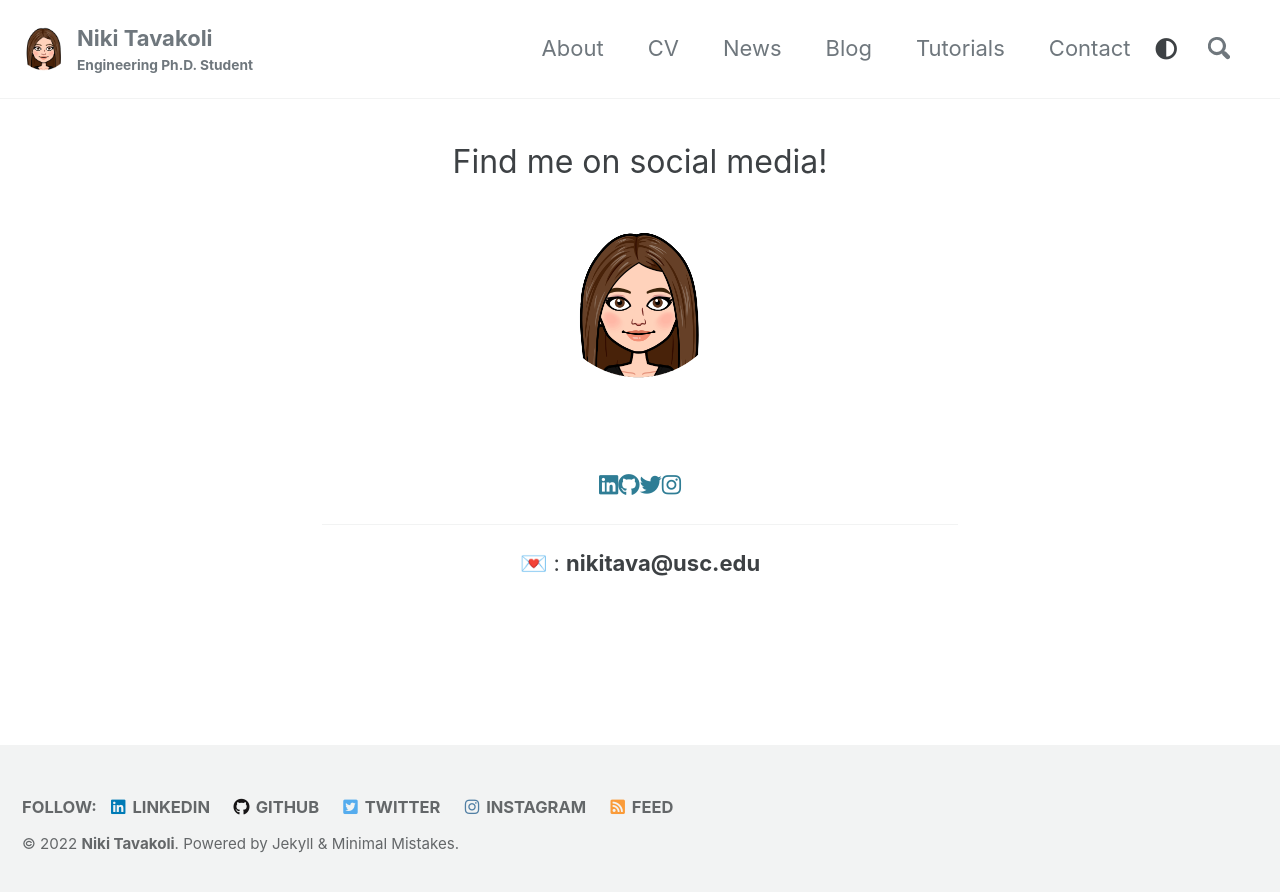
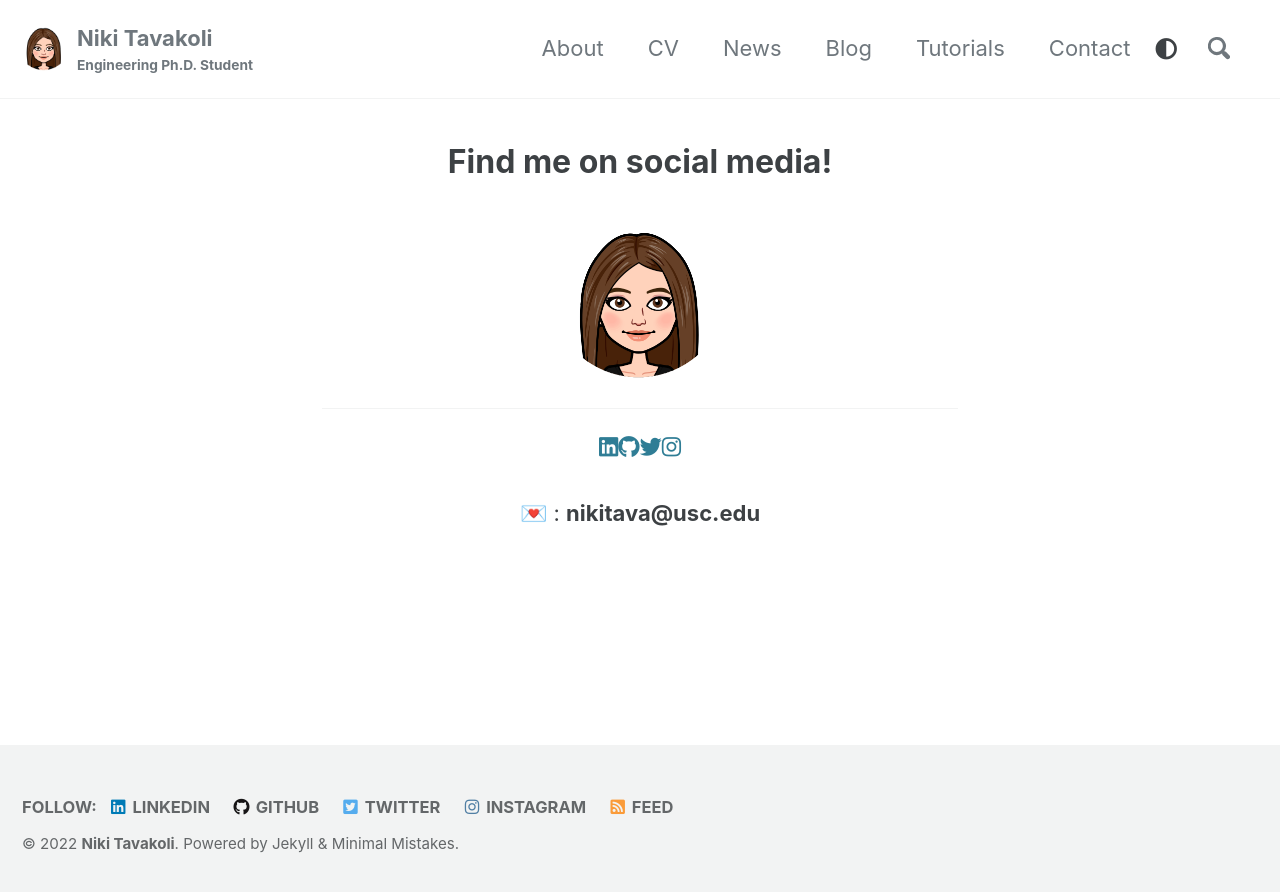
Before and after one commit to nikitavakoli/nikitavakoli.github.io, a Jekyll site: the page built from _pages/contact.md, in a window 1280 px wide. Shown: the top 892 px of the page. Built offline with Jekyll 4.4.1, drawn with Linux system fonts in a browser that asks for light colours; cached includes are drawn as plain includes; nearby versions of some CDN libraries; a style sheet for code colours, icons or effects is not loaded.

Commit message:
final change

```diff
--- a/_pages/contact.md
+++ b/_pages/contact.md
@@ -5,11 +5,11 @@ author_profile: false
 ---
 
 <center>
-      <font size="+3">Find me on social media!</font> <br>
+      <b><font size="+3">Find me on social media!</font> </b> <br>
       <img src="/images/avatar.png" alt="home_logo" width="200" height="200">
 </center>
 
-<br>
+<hr>
 
 <header>
     <link rel="stylesheet" type="text/css" href="https://cdn.jsdelivr.net/gh/vaakash/socializer@2f749eb/css/socializer.min.css">
@@ -22,7 +22,7 @@ author_profile: false
     <div class="socializer a sr-64px sr-squircle sr-rotate sr-icon-white sr-pad"><span class="sr-linkedin"><a href="https://www.linkedin.com/in/nikitava/" target="_blank" title="LinkedIn"><i class="fab fa-linkedin"></i></a></span><span class="sr-github"><a href="https://github.com/nikitavakoli" target="_blank" title="Github"><i class="fab fa-github"></i></a></span><span class="sr-twitter"><a href="https://twitter.com/DatabaeInLA" target="_blank" title="Twitter"><i class="fab fa-twitter"></i></a></span><span class="sr-instagram"><a href="https://www.instagram.com/niki_tavakoli/" target="_blank" title="Instagram"><i class="fab fa-instagram"></i></a></span></div>
 </body>
 
-<hr>
+<br>
 💌 : <b>nikitava@usc.edu</b>
 
 </center>
```
